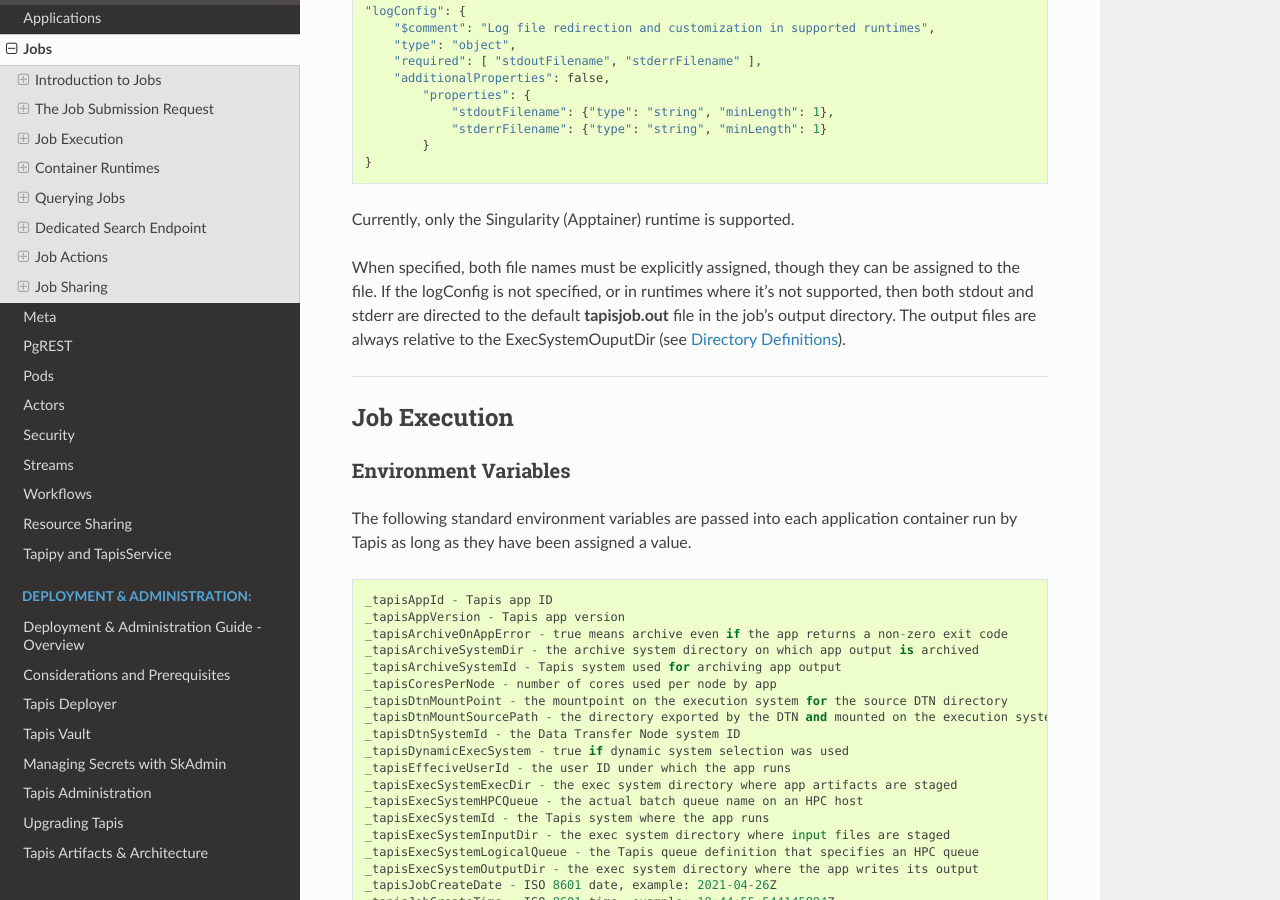
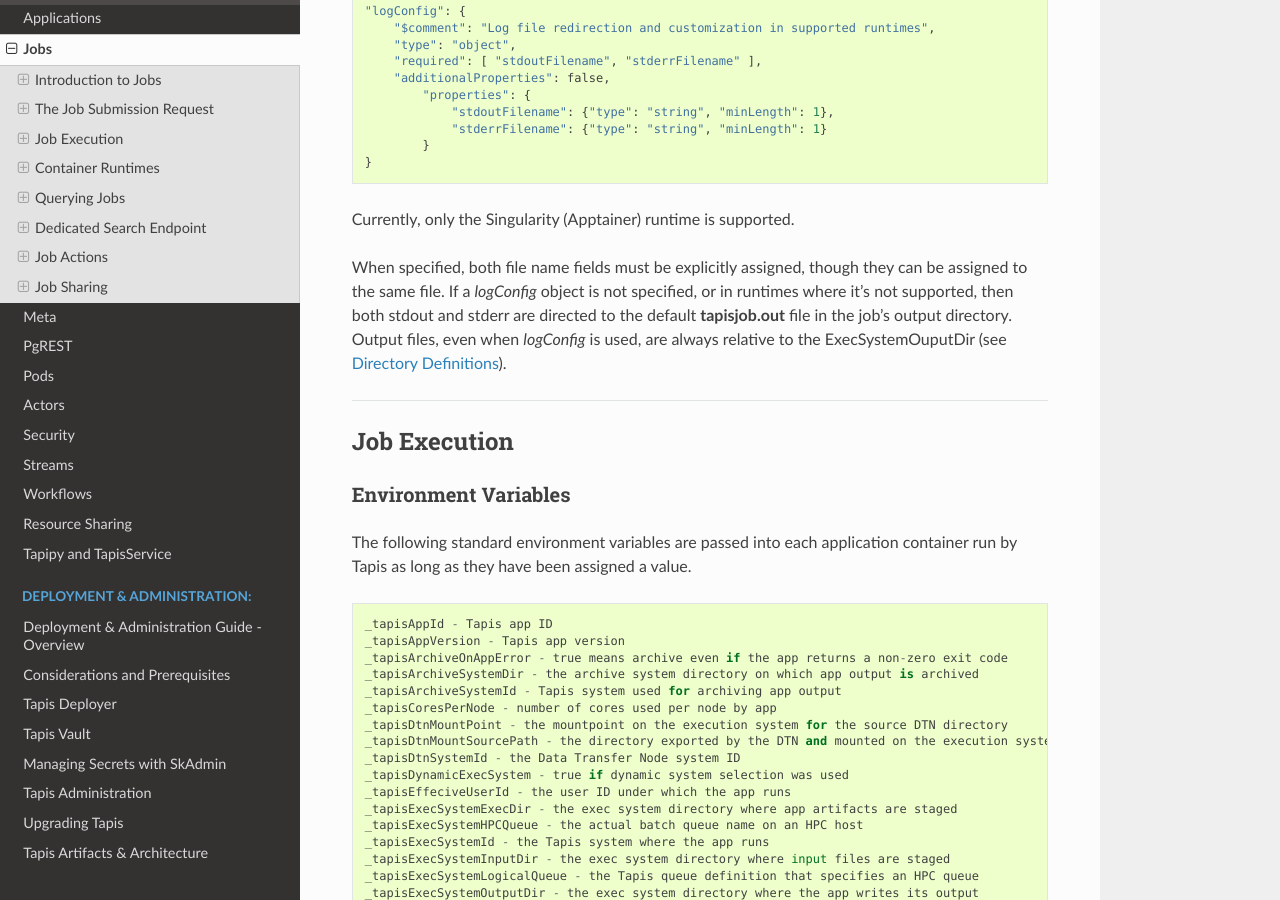
Before and after one commit to tapis-project/documentation, a Sphinx documentation site: the page built from source/technical/jobs.rst, in a window 1280 px wide and 900 px high, scrolled down 17734 px. Built offline with Sphinx 7.4.7 and the Read the Docs theme 2.0.0, drawn with Linux system fonts in a browser that asks for light colours.

Commit message:
Jobs LogConfig support final

```diff
--- a/source/technical/jobs.rst
+++ b/source/technical/jobs.rst
@@ -655,7 +655,7 @@
 
 Currently, only the Singularity (Apptainer) runtime is supported.
 
-When specified, both file names must be explicitly assigned, though they can be assigned to the file.  If the logConfig is not specified, or in runtimes where it's not supported, then both stdout and stderr are directed to the default **tapisjob.out** file in the job's output directory.  The output files are always relative to the ExecSystemOuputDir (see `Directory Definitions`_).
+When specified, both file name fields must be explicitly assigned, though they can be assigned to the same file.  If a *logConfig* object is not specified, or in runtimes where it's not supported, then both stdout and stderr are directed to the default **tapisjob.out** file in the job's output directory.  Output files, even when *logConfig* is used, are always relative to the ExecSystemOuputDir (see `Directory Definitions`_).
 
 -------------------------------------------------
 
```
